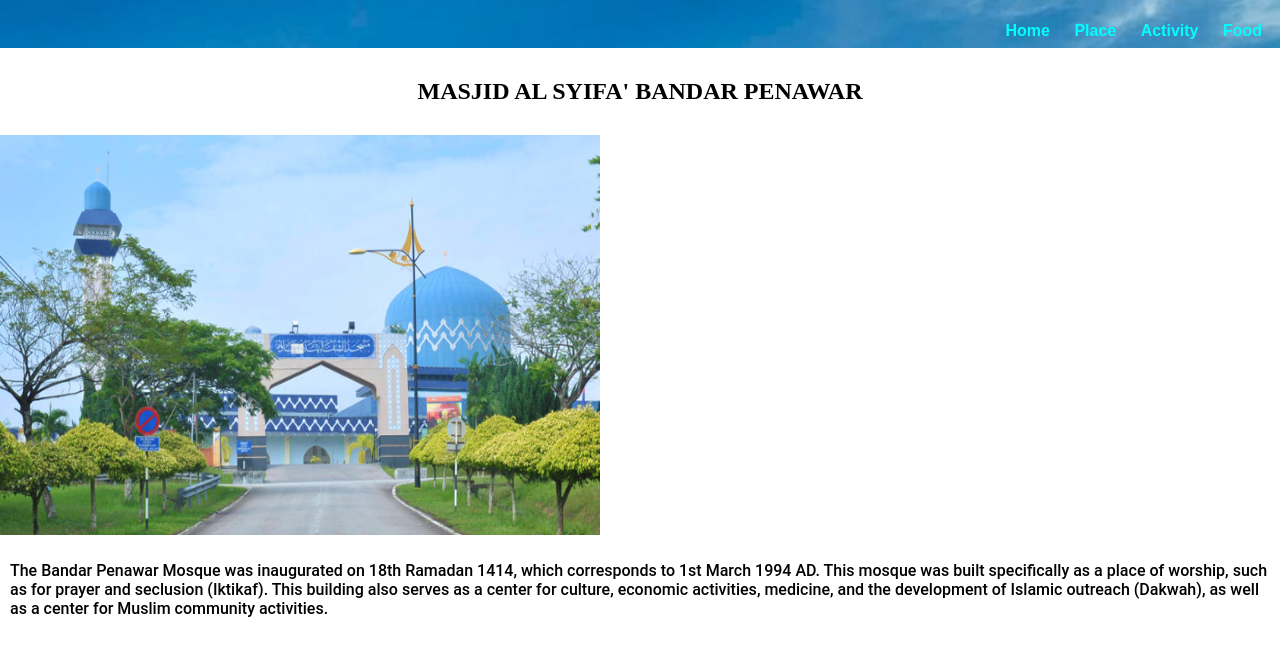
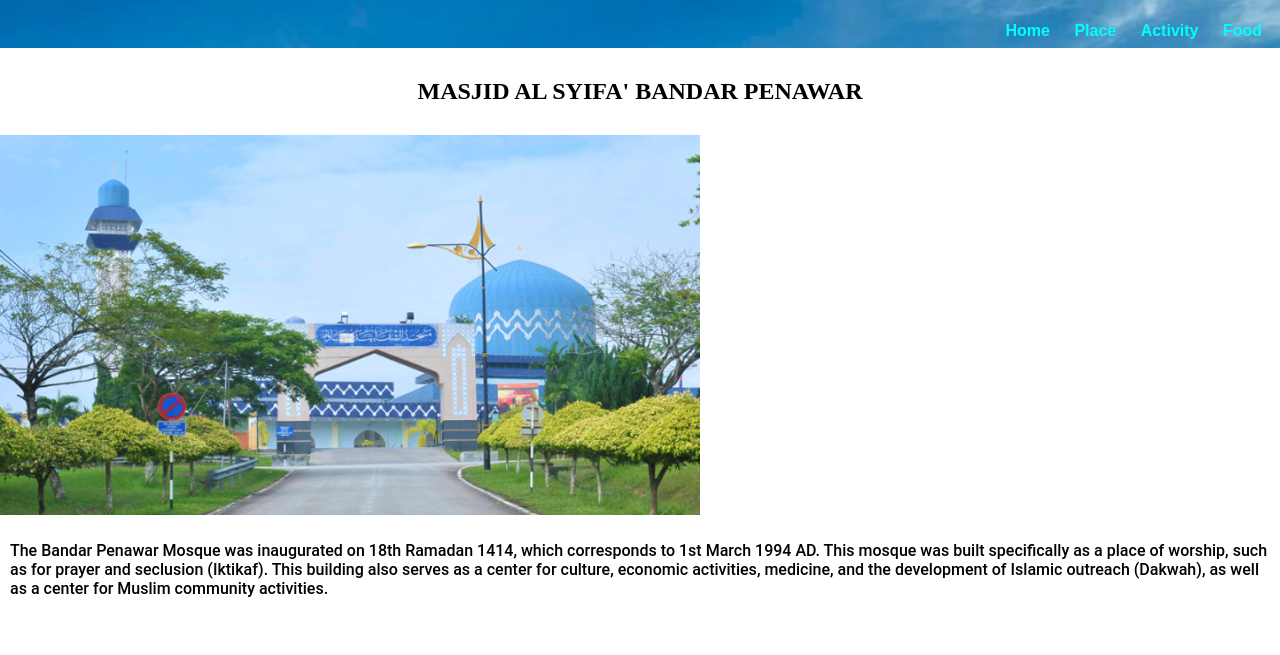
Before and after one commit to myusler/desaruplace, a plain HTML site: page mosque.html in a window 1280 px wide. Shown: the part 67-722 px from the top of the page. Drawn offline with Linux system fonts and the light colour scheme.

Commit message:
Update mosque.html

```diff
--- a/mosque.html
+++ b/mosque.html
@@ -20,7 +20,7 @@
       </header>
       <div class="content">
         <h2>MASJID AL SYIFA' BANDAR PENAWAR</h2>
-        <img align="center" src="../images/masjidsyifa.jpg" width="600" height="400" class="responsive2">
+        <img align="center" src="../images/masjidsyifa.jpg" width="700" height="380" class="responsive2">
         <p>The Bandar Penawar Mosque was inaugurated on 18th Ramadan 1414, which corresponds to 1st March 1994 AD. This mosque was built specifically as a place of worship, such as for prayer and seclusion (Iktikaf). This building also serves as a center for culture, economic activities, medicine, and the development of Islamic outreach (Dakwah), as well as a center for Muslim community activities.</p>
       </div>
 </body>
```
